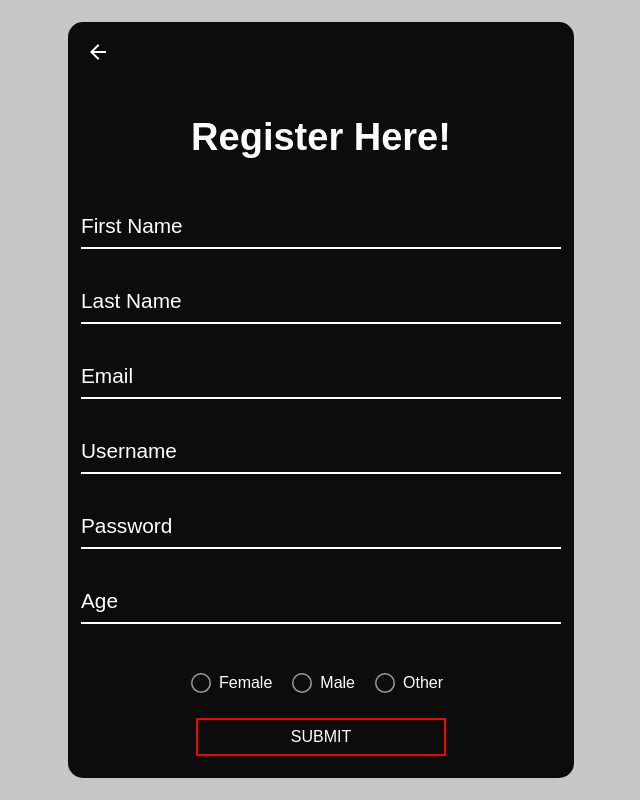
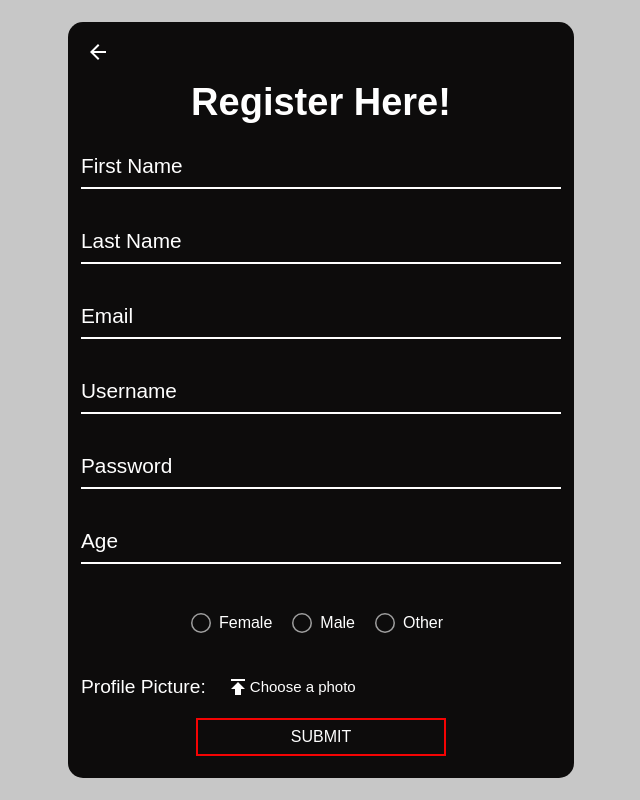
Before and after one commit to dayrell19/dating-app, a React (Create React App) app in the folder client/: page /register in a window 1280 px wide. Shown: the whole page, without its empty margins (319-959 px from the left). Built offline with nearby package versions, Linux system fonts and the light colour scheme; grey boxes are pictures that could not be loaded; a web font is replaced by a local one.

Commit message:
Add profile pic done

```diff
--- a/client/package.json
+++ b/client/package.json
@@ -9,6 +9,7 @@
     "@testing-library/react": "^11.1.0",
     "@testing-library/user-event": "^12.1.10",
     "axios": "^0.21.1",
+    "cloudinary-react": "^1.7.0",
     "react": "^17.0.2",
     "react-dom": "^17.0.2",
     "react-scripts": "4.0.3",
--- a/client/src/Pages/Register/Register.css
+++ b/client/src/Pages/Register/Register.css
@@ -53,6 +53,7 @@
   color: var(--datingApp-white);
   align-self: center;
   font-size: 38px;
+  margin: 0px;
 }
 
 .registerInput {
@@ -169,6 +170,43 @@
   padding: 0 8px;
 }
 
+.registerProfilePicture {
+  display: flex;
+  flex-direction: row;
+  justify-content: left;
+  align-items: center;
+  width: 100%;
+  padding-left: 10px;
+}
+
+.registerPictureLabel {
+  font-size: 1.2rem;
+  color: var(--datingApp-white);
+  font-weight: 500;
+  margin-right: 5px;
+}
+
+input[type="file"] {
+  display: none;
+}
+
+.profilePictureLabel {
+  color: var(--datingApp-white);
+  height: 30px;
+  width: 160px;
+  background-color: var(--datingApp-lightBlack);
+  font-size: 15px;
+  display: flex;
+  justify-content: center;
+  align-items: center;
+}
+
+.profilePictureLabel:hover {
+  transform: scale(1.03);
+  transition: 0.2s all ease-in-out;
+  color: var(--datingApp-red);
+}
+
 .registerButton {
   display: flex;
   position: relative;
--- a/client/src/Pages/Register/Register.js
+++ b/client/src/Pages/Register/Register.js
@@ -6,6 +6,7 @@ import Axios from "axios";
 
 //import materials ui icon
 import ArrowBackIcon from "@material-ui/icons/ArrowBack";
+import PublishIcon from "@material-ui/icons/Publish";
 
 const GENDER = {
   Male: "male",
@@ -21,14 +22,25 @@ const REGISTER_DATA_DEFAULT = {
   Password: "",
   Age: 0,
   Gender: GENDER.Other,
+  Image: "",
 };
 
 const Register = () => {
   let history = useHistory();
 
   const [registerData, setRegisterData] = useState(REGISTER_DATA_DEFAULT);
+  const [image, setImage] = useState("");
 
-  const CreateUser = () => {
+  const CreateUser = async () => {
+    const formData = new FormData();
+    formData.append("file", image[0]);
+    formData.append("upload_preset", "kp5hnahq");
+
+    Axios.post(
+      "https://api.cloudinary.com/v1_1/dayrell19/image/upload",
+      formData
+    ).then((response) => {
+      console.log(registerData);
       Axios.post("http://localhost:3002/user/", {
         firstName: registerData.FirstName,
         lastName: registerData.LastName,
@@ -37,8 +49,10 @@ const Register = () => {
         password: registerData.Password,
         age: registerData.Age,
         gender: registerData.Gender,
+        image: response.data.url,
       }).then(() => {
         history.push("/login");
+      });
     });
   };
 
@@ -219,6 +233,24 @@ const Register = () => {
             </label>
           </div>
 
+          <div className="registerProfilePicture">
+            <h3 className="registerPictureLabel">Profile Picture:</h3>
+            <input
+              type="file"
+              name="file"
+              id="file"
+              accept="image/*"
+              class="inputfile"
+              onChange={(event) => {
+                setImage(event.target.files);
+              }}
+            />
+            <label className="profilePictureLabel" for="file">
+              <PublishIcon />
+              Choose a photo
+            </label>
+          </div>
+
           <button className="registerButton" onClick={CreateUser}>
             Submit
           </button>
```
Also changed, not shown: 1 other file (tests, documents, lock files or other folders). Lines whose indentation alone changed are shown as unchanged.
